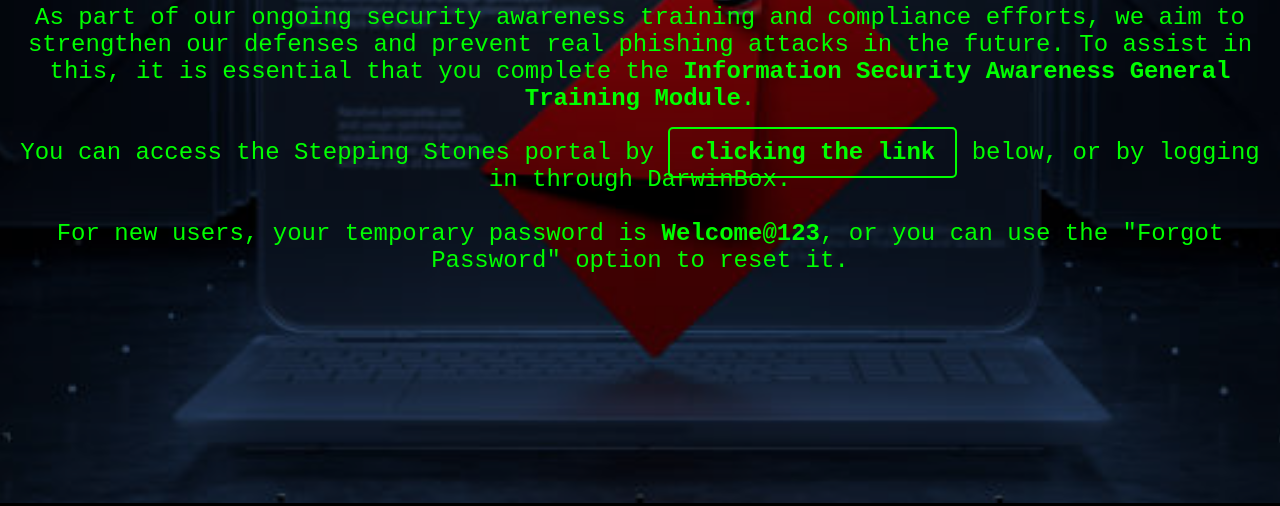
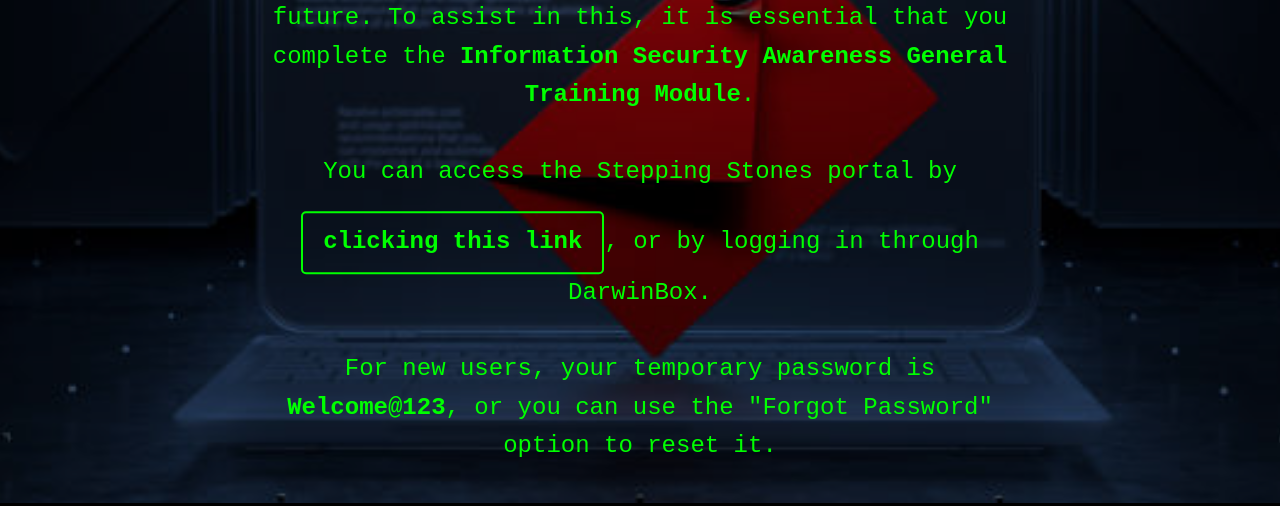
Before and after one commit to yash2092/bigbasket2, a plain HTML site: page index.html in a window 1280 px wide. Shown: the part 297-803 px from the top of the page. Drawn offline with Linux system fonts and the light colour scheme.

Commit message:
Update index.html

```diff
--- a/index.html
+++ b/index.html
@@ -18,7 +18,10 @@
             top: 50%;
             left: 50%;
             transform: translate(-50%, -50%);
-            width: 100%;
+            width: 90%;
+            max-width: 800px;
+            padding: 20px;
+            box-sizing: border-box;
         }
         .headline {
             font-size: 4em;
@@ -28,6 +31,7 @@
         .subheadline {
             font-size: 1.5em;
             margin: 20px 0;
+            line-height: 1.6;
         }
         .link {
             color: #0f0;
@@ -36,6 +40,8 @@
             padding: 10px 20px;
             border-radius: 5px;
             font-weight: bold;
+            display: inline-block;
+            margin-top: 20px;
         }
         .link:hover {
             background-color: #0f0;
@@ -61,7 +67,7 @@
         <div class="headline">You’ve Been Phished!</div>
         <div class="subheadline">
             As part of our ongoing security awareness training and compliance efforts, we aim to strengthen our defenses and prevent real phishing attacks in the future. To assist in this, it is essential that you complete the <strong>Information Security Awareness General Training Module</strong>.<br><br>
-            You can access the Stepping Stones portal by <a href="https://bigbasket.centumlearnpro.in/#!/module/2675" class="link">clicking the link</a> below, or by logging in through DarwinBox.<br><br>
+            You can access the Stepping Stones portal by <a href="https://bigbasket.centumlearnpro.in/#!/module/2675" class="link">clicking this link</a>, or by logging in through DarwinBox.<br><br>
             For new users, your temporary password is <strong>Welcome@123</strong>, or you can use the "Forgot Password" option to reset it.
         </div>
     </div>
```
